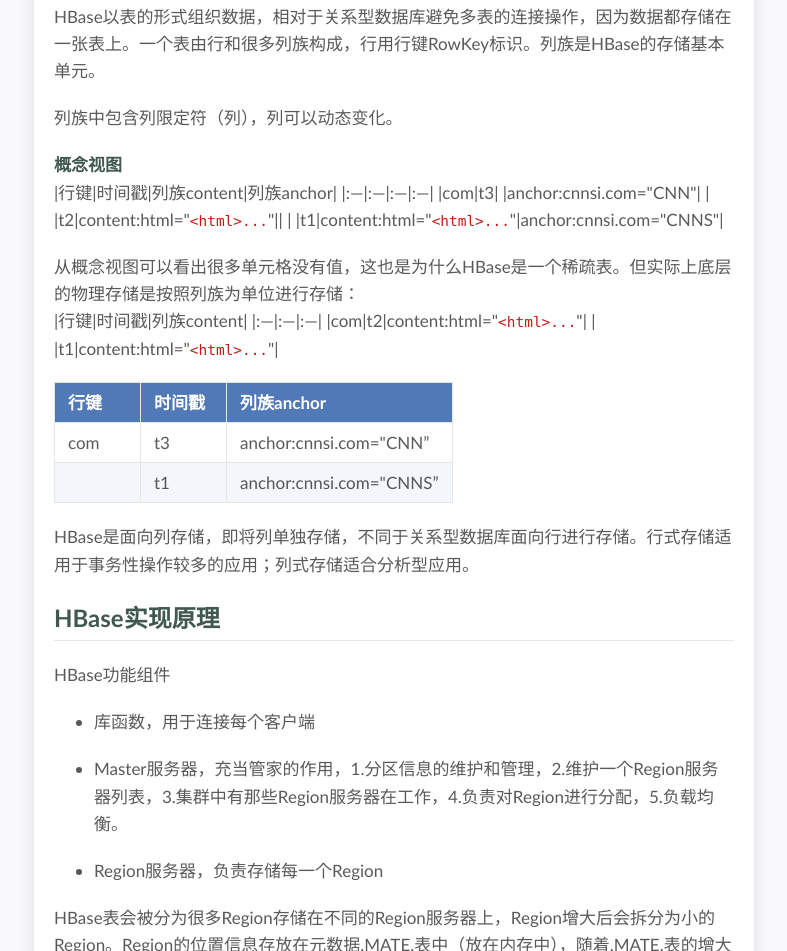
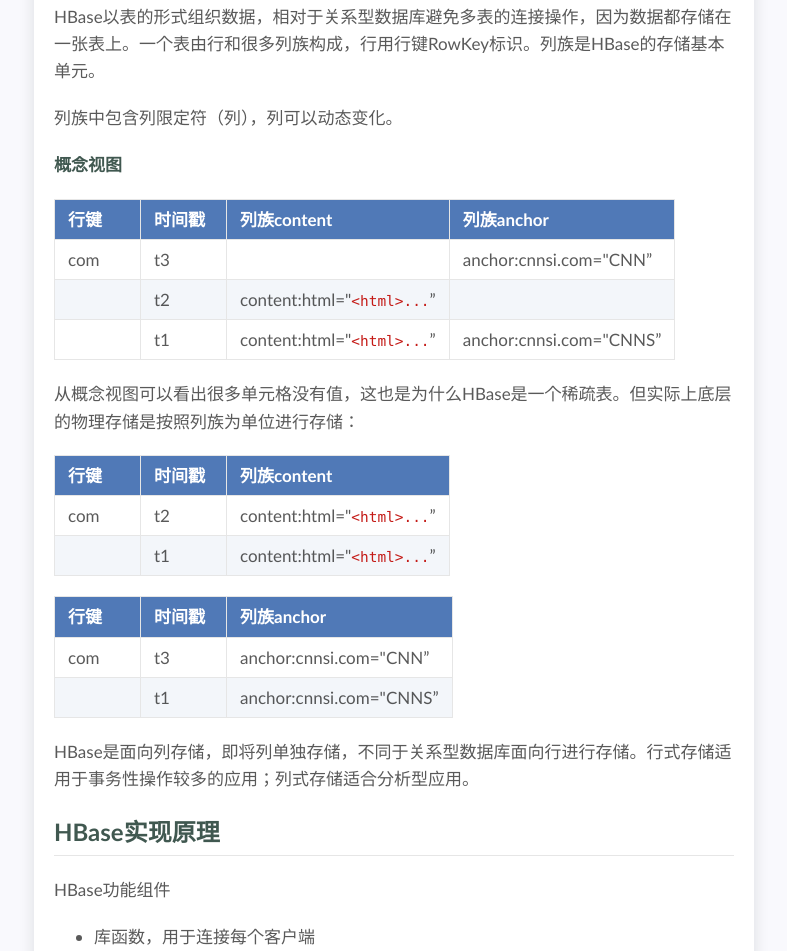
Before and after one commit to YHFeio/yhfeio.github.io, a plain HTML site: page post/nosql和hbase/index.html in a window 1280 px wide. Shown: the part 3412-4363 px from the top of the page, without its empty margins (246-1033 px from the left). Drawn offline with nearby package versions, Linux system fonts and the light colour scheme; a web font is replaced by a local one.

Commit message:
200429-3

```diff
--- a/post/nosql和hbase/index.html
+++ b/post/nosql和hbase/index.html
@@ -70,17 +70,59 @@ Neo4j，数据模型为图结构，专门用于处理具有高度相互关联的
 <p>HBase是一个稀疏的多维度的排序的映射表，通过行键、列族、列限定符、时间戳定位数据。列族支持动态扩展，保留数据旧版本，因为底层是HDFS不允许修改数据。</p>
 <p>HBase以表的形式组织数据，相对于关系型数据库避免多表的连接操作，因为数据都存储在一张表上。一个表由行和很多列族构成，行用行键RowKey标识。列族是HBase的存储基本单元。</p>
 <p>列族中包含列限定符（列），列可以动态变化。</p>
-<p><strong>概念视图</strong><br>
-|行键|时间戳|列族content|列族anchor|
-|:&mdash;|:&mdash;|:&mdash;|:&mdash;|
-|com|t3| |anchor:cnnsi.com=&quot;CNN&quot;|
-| |t2|content:html=&quot;<code>&lt;html&gt;...</code>&quot;||
-| |t1|content:html=&quot;<code>&lt;html&gt;...</code>&quot;|anchor:cnnsi.com=&quot;CNNS&quot;|</p>
-<p>从概念视图可以看出很多单元格没有值，这也是为什么HBase是一个稀疏表。但实际上底层的物理存储是按照列族为单位进行存储：<br>
-|行键|时间戳|列族content|
-|:&mdash;|:&mdash;|:&mdash;|
-|com|t2|content:html=&quot;<code>&lt;html&gt;...</code>&quot;|
-| |t1|content:html=&quot;<code>&lt;html&gt;...</code>&quot;|</p>
+<p><strong>概念视图</strong></p>
+<table>
+<thead>
+<tr>
+<th align="left">行键</th>
+<th align="left">时间戳</th>
+<th align="left">列族content</th>
+<th align="left">列族anchor</th>
+</tr>
+</thead>
+<tbody>
+<tr>
+<td align="left">com</td>
+<td align="left">t3</td>
+<td align="left"></td>
+<td align="left">anchor:cnnsi.com=&quot;CNN&rdquo;</td>
+</tr>
+<tr>
+<td align="left"></td>
+<td align="left">t2</td>
+<td align="left">content:html=&quot;<code>&lt;html&gt;...</code>&rdquo;</td>
+<td></td>
+</tr>
+<tr>
+<td align="left"></td>
+<td align="left">t1</td>
+<td align="left">content:html=&quot;<code>&lt;html&gt;...</code>&rdquo;</td>
+<td align="left">anchor:cnnsi.com=&quot;CNNS&rdquo;</td>
+</tr>
+</tbody>
+</table>
+<p>从概念视图可以看出很多单元格没有值，这也是为什么HBase是一个稀疏表。但实际上底层的物理存储是按照列族为单位进行存储：</p>
+<table>
+<thead>
+<tr>
+<th align="left">行键</th>
+<th align="left">时间戳</th>
+<th align="left">列族content</th>
+</tr>
+</thead>
+<tbody>
+<tr>
+<td align="left">com</td>
+<td align="left">t2</td>
+<td align="left">content:html=&quot;<code>&lt;html&gt;...</code>&rdquo;</td>
+</tr>
+<tr>
+<td align="left"></td>
+<td align="left">t1</td>
+<td align="left">content:html=&quot;<code>&lt;html&gt;...</code>&rdquo;</td>
+</tr>
+</tbody>
+</table>
 <table>
 <thead>
 <tr>
```
